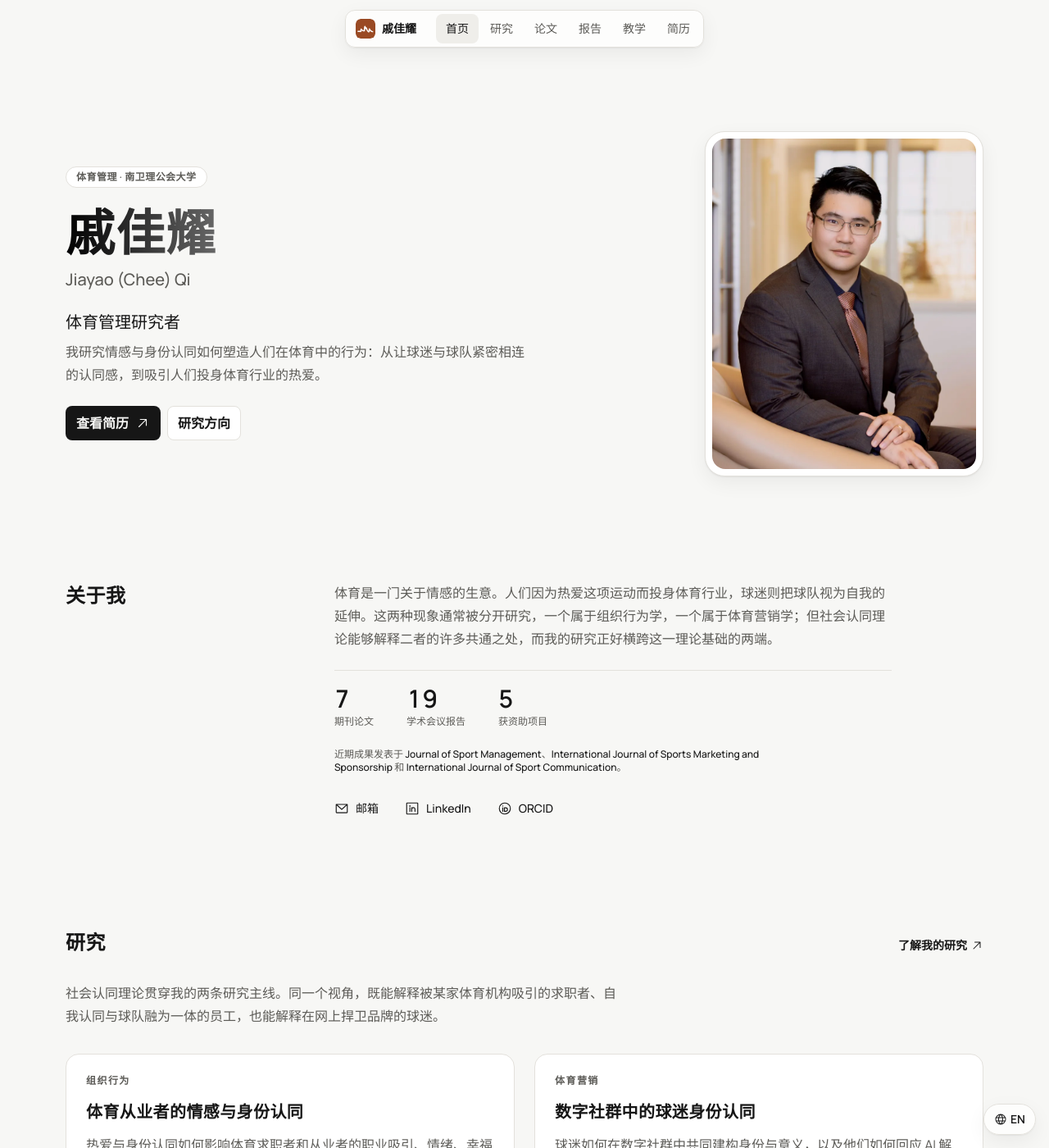
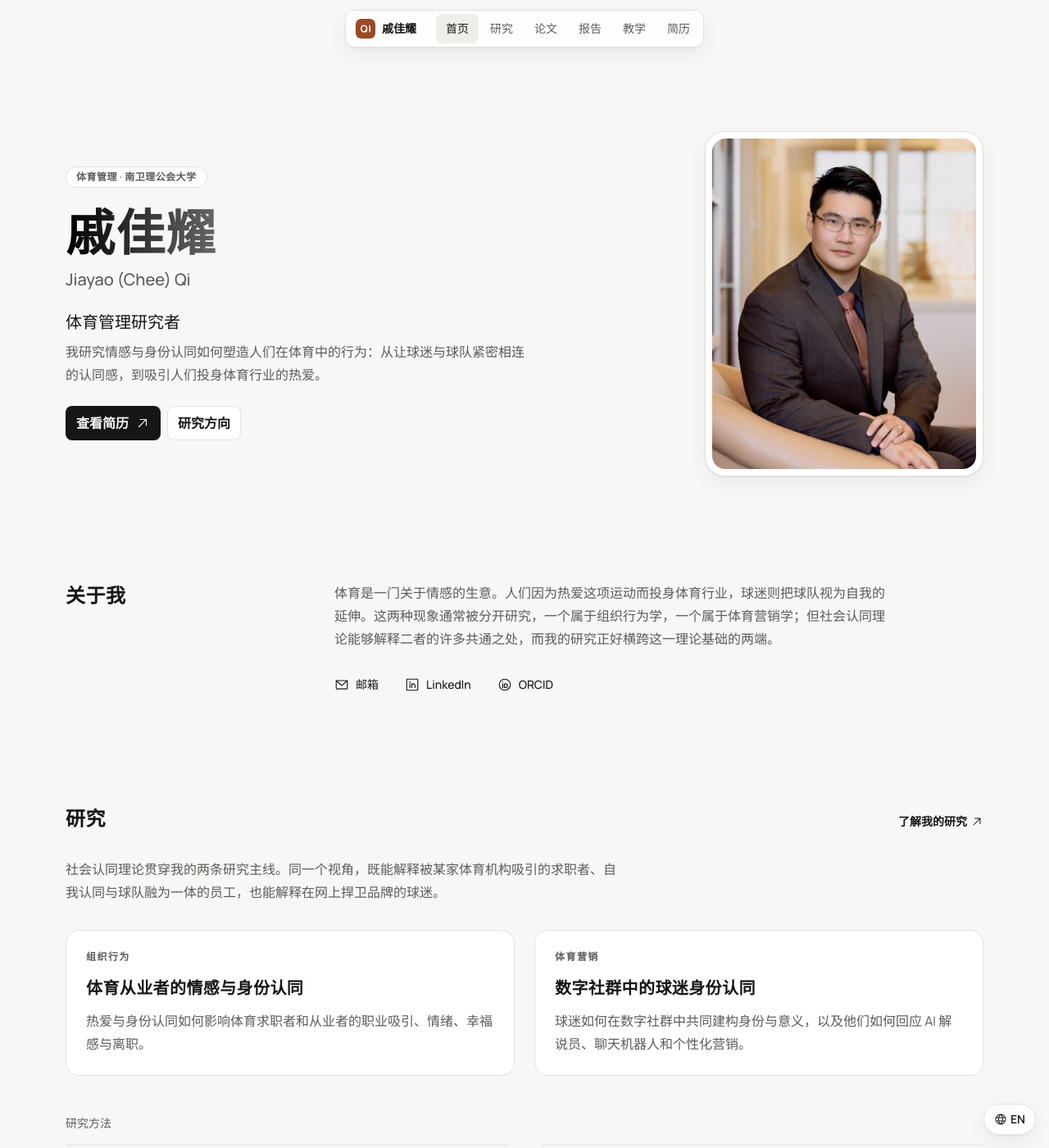
Before and after one commit to Jiayao-Qi/Jiayao-Qi.github.io, a Jekyll site: the page built from zh/index.html, in a window 1280 px wide and 1400 px high. Shown: the whole window at 82% size. Built offline with Jekyll 4.4.1, drawn with Linux system fonts in a browser that asks for light colours.

Commit message:
New QI logo; simplify About; drop per-course semesters at South Carolina
Replaces the signal-line mark with a QI monogram (Manrope Bold on the
copper tile) as the favicon, menu bar mark, and home-screen icon.
Removes the publication, talk, and grant counts and the "Recent work in"
line from About, leaving the contact links. Removes the semester ranges
from the two South Carolina courses. Applies to English and Chinese.

Co-Authored-By: Claude Opus 5.5 <noreply@anthropic.com>
Claude-Session: https://claude.ai/code/session_01YW1G89wKU1CZZcHCs8tC1x

```diff
--- a/_data/i18n.yml
+++ b/_data/i18n.yml
@@ -29,11 +29,6 @@ en:
   view_cv: "View CV"
   my_research: "My research"
   about: "About"
-  stats_articles: "Journal articles"
-  stats_talks: "Conference presentations"
-  stats_grants: "Funded grants"
-  proof_lead: "Recent work in"
-  proof_and: "and"
   research: "Research"
   about_research: "About my research"
   methods: "Methods"
@@ -127,11 +122,6 @@ zh:
   view_cv: "查看简历"
   my_research: "研究方向"
   about: "关于我"
-  stats_articles: "期刊论文"
-  stats_talks: "学术会议报告"
-  stats_grants: "获资助项目"
-  proof_lead: "近期成果发表于"
-  proof_and: "和"
   research: "研究"
   about_research: "了解我的研究"
   methods: "研究方法"
--- a/_data/teaching.yml
+++ b/_data/teaching.yml
@@ -40,10 +40,8 @@ instructor:
     courses:
       - code: "SPTE 490"
         name: "Sport Governance"
-        period: "Fall 2021 – Spring 2023"
       - code: "SPTE 440"
         name: "Sport & Entertainment Business and Finance"
-        period: "Fall 2022 – Spring 2024"
 
 assistant:
   - institution: "University of South Carolina"
--- a/_data/teaching_zh.yml
+++ b/_data/teaching_zh.yml
@@ -40,10 +40,8 @@ instructor:
     courses:
       - code: "SPTE 490"
         name: "Sport Governance"
-        period: "2021年秋季至2023年春季"
       - code: "SPTE 440"
         name: "Sport & Entertainment Business and Finance"
-        period: "2022年秋季至2024年春季"
 
 assistant:
   - institution: "南卡罗来纳大学"
--- a/_includes/pages/home.html
+++ b/_includes/pages/home.html
@@ -30,16 +30,6 @@
     <h2 id="about-h" class="heading-5">{{ t.about }}</h2>
     <div class="about-text">
       <p class="body-3">{{ p.about }}</p>
-      <dl class="stats">
-        <div><dt class="caption-4">{{ t.stats_articles }}</dt><dd class="heading-4 tnum">{{ site.data.publications.journal.size }}</dd></div>
-        <div><dt class="caption-4">{{ t.stats_talks }}</dt><dd class="heading-4 tnum">{{ site.data.talks.size }}</dd></div>
-        <div><dt class="caption-4">{{ t.stats_grants }}</dt><dd class="heading-4 tnum">{{ cvd.grants.size }}</dd></div>
-      </dl>
-      {%- if lang == "zh" %}
-      <p class="hero-proof caption-5">{{ t.proof_lead }} <strong lang="en">Journal of Sport Management</strong>、<strong lang="en">International Journal of Sports Marketing and Sponsorship</strong> {{ t.proof_and }} <strong lang="en">International Journal of Sport Communication</strong>。</p>
-      {%- else %}
-      <p class="hero-proof caption-5">{{ t.proof_lead }} <strong>Journal of Sport Management</strong>, <strong>International Journal of Sports Marketing and Sponsorship</strong>, {{ t.proof_and }} <strong>International Journal of Sport Communication</strong>.</p>
-      {%- endif %}
       {% include contact-links.html %}
     </div>
   </div>
--- a/assets/css/site.css
+++ b/assets/css/site.css
@@ -360,10 +360,6 @@ body.menu-open { overflow: hidden; }
 }
 .stage-portrait img { width: 100%; aspect-ratio: 4 / 5; object-fit: cover; border-radius: var(--r-2xl); }
 @media (max-width: 899px) { .stage-portrait { max-width: 260px; } }
-.stats { display: flex; flex-wrap: wrap; gap: var(--s-300) var(--s-500); padding-top: var(--s-200); border-top: 1px solid var(--line); width: 100%; }
-.stats div { display: flex; flex-direction: column-reverse; gap: var(--s-25); }
-.stats dt { color: var(--muted); }
-.stats dd { color: var(--fg); }
 
 .stage-pill .short { display: none; }
 @media (max-width: 479px) { .stage-pill .long { display: none; } .stage-pill .short { display: inline; } }
@@ -374,8 +370,6 @@ body.menu-open { overflow: hidden; }
 .about-text { display: grid; gap: var(--s-300); justify-items: start; min-width: 0; max-width: 680px; }
 .about-text > p.body-3 { color: var(--muted); }
 .about-text .icon-links { margin-inline: calc(-1 * var(--s-100)); }
-.hero-proof { max-width: 560px; color: var(--muted); }
-.hero-proof strong { color: var(--fg); font-weight: 500; }
 
 /* Research areas */
 .areas { display: grid; gap: var(--s-300); }
```
Also changed, not shown: _includes/mark.svg, assets/img/apple-touch-icon.png, favicon.svg.
